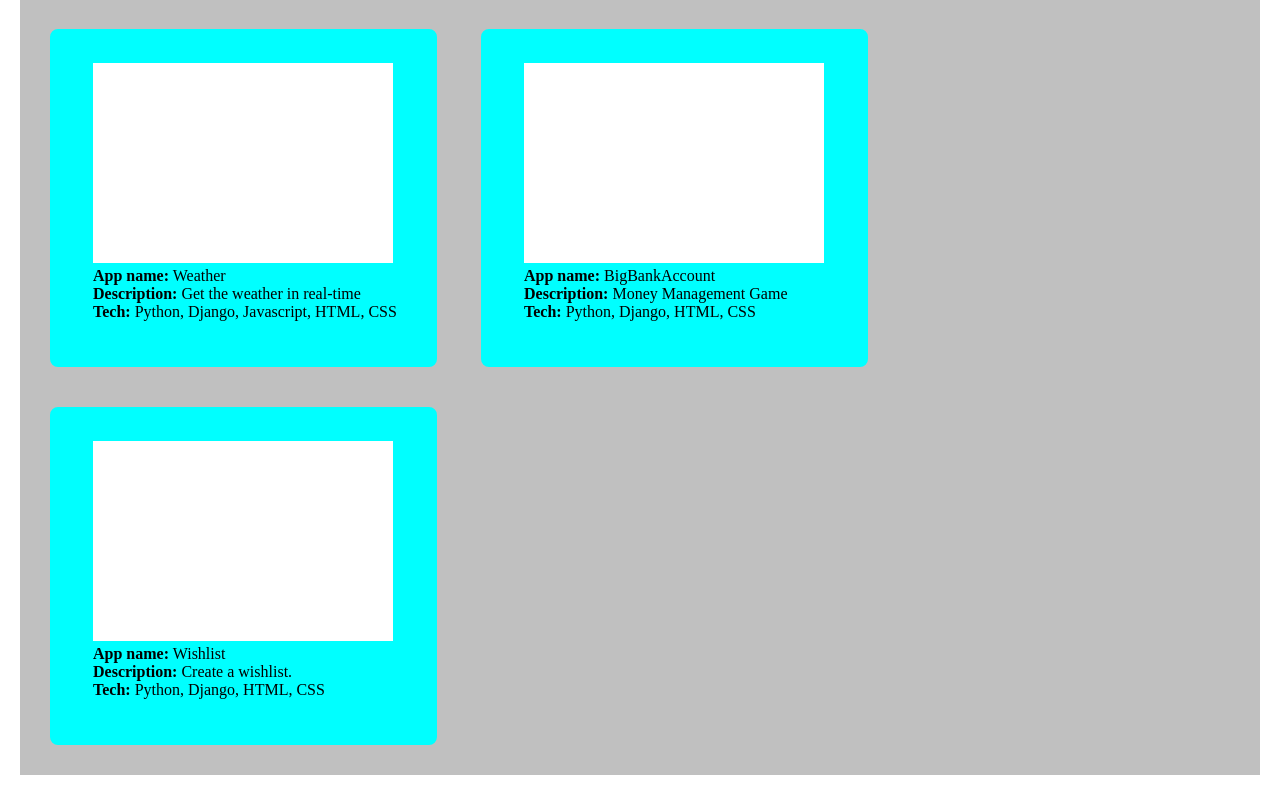
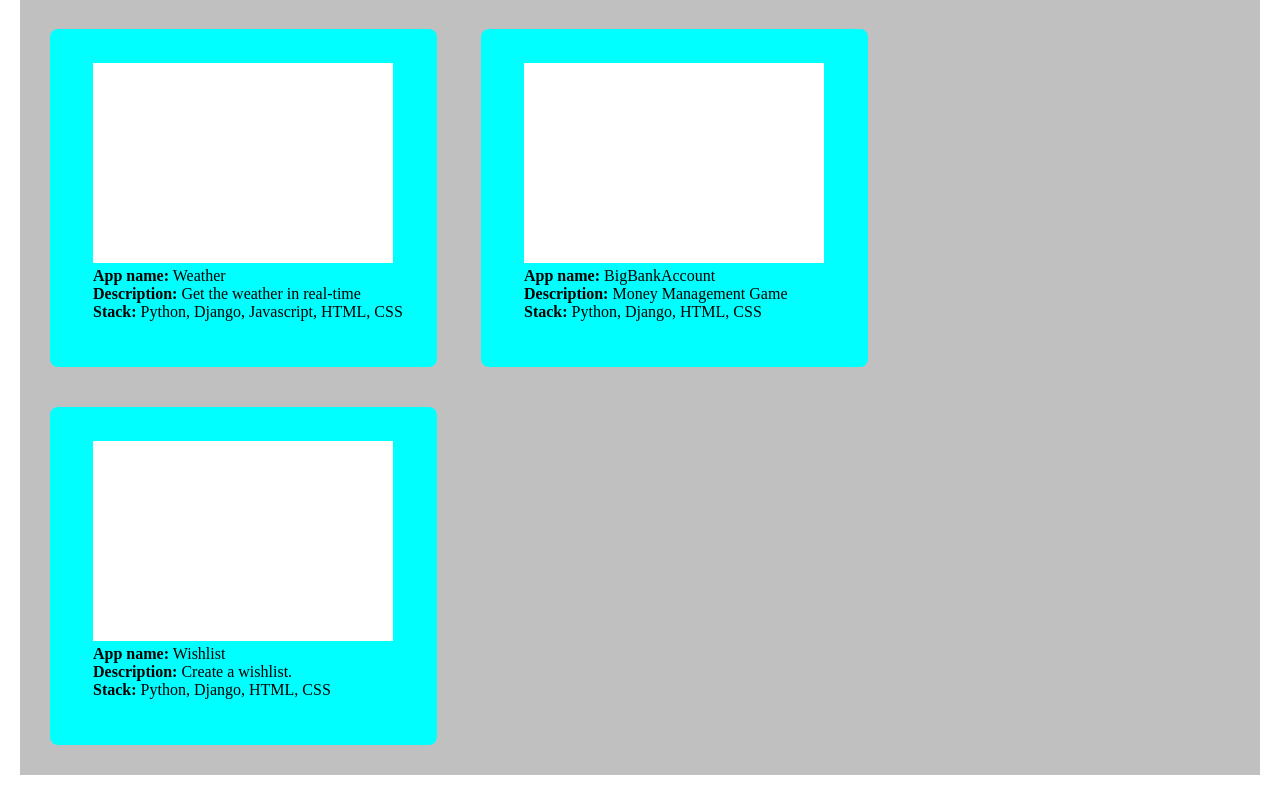
Before and after one commit to uchennak/Development-Portfolio, a Django app: page / in a window 1280 px wide. Shown: the part 165-960 px from the top of the page. Run offline with Django 3.2, Linux system fonts and the light colour scheme.

Commit message:
refactor

```diff
--- a/portfolio/app1/templates/index.html
+++ b/portfolio/app1/templates/index.html
@@ -23,7 +23,7 @@
                 </div>
                 <p><span class='meta'>App name:</span> Weather</p>
                 <p><span class='meta'>Description:</span> Get the weather in real-time </p>
-                <p><span class='meta'>Tech:</span> Python, Django, Javascript, HTML, CSS</p>
+                <p><span class='meta'>Stack:</span> Python, Django, Javascript, HTML, CSS</p>
 
 
             </div>
@@ -34,7 +34,7 @@
                 </div>
                 <p><span class='meta'>App name:</span> BigBankAccount</p>
                     <p><span class='meta'>Description:</span> Money Management Game </p>
-                    <p><span class='meta'>Tech:</span> Python, Django, HTML, CSS</p>
+                    <p><span class='meta'>Stack:</span> Python, Django, HTML, CSS</p>
 
             </div>
 
@@ -44,7 +44,7 @@
                 </div>
                 <p><span class='meta'>App name:</span> Wishlist</p>
                 <p><span class='meta'>Description:</span> Create a wishlist.  </p>
-                <p><span class='meta'>Tech:</span> Python, Django, HTML, CSS</p>
+                <p><span class='meta'>Stack:</span> Python, Django, HTML, CSS</p>
 
             </div>
 
```
